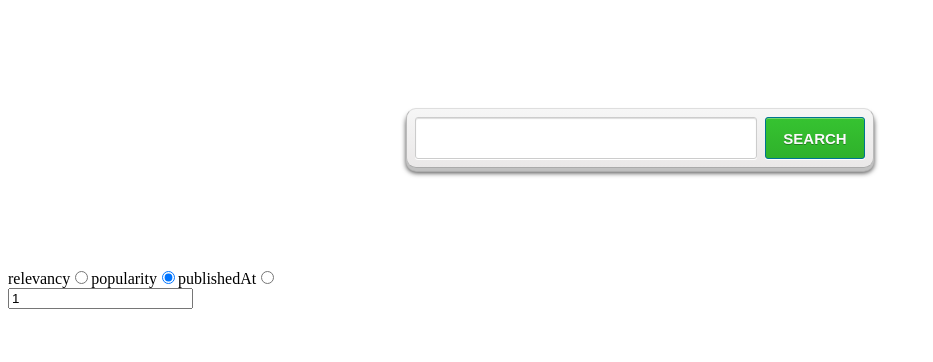
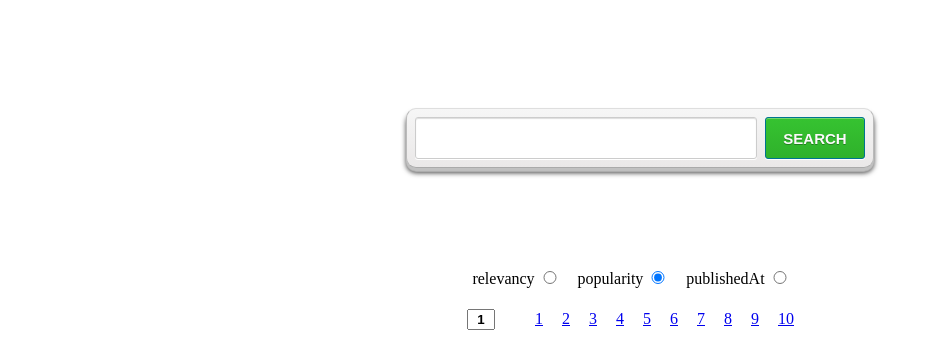
Before and after one commit to PaulRomanov/RS-School-React, a React app in the folder react-api/: page / in a window 1280 px wide. Shown: the top 362 px of the page, without its empty margins (0-933 px from the left). Built offline with nearby package versions, Linux system fonts and the light colour scheme.

Commit message:
feat: add pagination

```diff
--- a/react-api/src/components/pagination/pagination.scss
+++ b/react-api/src/components/pagination/pagination.scss
@@ -0,0 +1,24 @@
+ul{
+  display: flex;
+  justify-content: center;
+}
+
+li {
+  margin: 0 19px 0 0;
+  list-style-type: none;
+}
+
+input {
+  width: 20px;
+  text-align: center;
+  font-weight: bold;
+}
+
+
+
+.pagination-wrapper {
+  display: flex;
+    justify-content: center;
+    align-items: center;
+    margin: 6px 0 0 0;
+}
--- a/react-api/src/components/pagination/pagination.tsx
+++ b/react-api/src/components/pagination/pagination.tsx
@@ -1,8 +1,16 @@
 import React, { ChangeEvent, FC, useEffect, useState } from 'react';
 import { PaginationProps } from '../../type';
+import './pagination.scss';
 
-const Pagination: FC<PaginationProps> = ({ page, onChangePage }) => {
+const Pagination: FC<PaginationProps> = ({ page, onChangePage, pageSize, paginate }) => {
   const [paginPage, setPaginPage] = useState<number | string>('');
+  const pageNumber = [];
+
+  // eslint-disable-next-line no-plusplus
+  for (let i = 1; i <= Math.ceil(100 / pageSize); i++) {
+    pageNumber.push(i);
+    // console.log(pageNumber);
+  }
 
   useEffect(() => {
     setPaginPage(page);
@@ -21,10 +29,23 @@ const Pagination: FC<PaginationProps> = ({ page, onChangePage }) => {
     }
     // const newValue = matchedValue ? +matchedValue[0] : ''
   };
+  // const numPage = 100 / pageSize;
 
   return (
-    <div className="pagination">
-      <input type="text" value={paginPage} onChange={handleChange} />
+    <div className="pagination-wrapper">
+      <div className="pagination">
+        <input type="text" value={paginPage} onChange={handleChange} />
+      </div>
+      {/* <div>{numPage}</div> */}
+      <ul>
+        {pageNumber.map((number) => (
+          <li className="page-item" key={number}>
+            <a href="!#" onClick={() => paginate(number)}>
+              {number}
+            </a>
+          </li>
+        ))}
+      </ul>
     </div>
   );
 };
--- a/react-api/src/components/radioBtn/radioBtn.scss
+++ b/react-api/src/components/radioBtn/radioBtn.scss
@@ -0,0 +1,8 @@
+label {
+  margin: 0 15px 0 0;
+}
+
+.radio-btn-wrapper {
+  display: flex;
+  justify-content: center;
+}
--- a/react-api/src/components/radioBtn/radioBtn.tsx
+++ b/react-api/src/components/radioBtn/radioBtn.tsx
@@ -1,9 +1,10 @@
 import React, { FC } from 'react';
 import { SortProps, SortType } from '../../type';
+import './radioBtn.scss';
 
 const RadioBtn: FC<SortProps> = ({ sortBy, setSortBy }) => {
   return (
-    <div>
+    <div className="radio-btn-wrapper">
       <label htmlFor="maleRadio" className="label-male">
         relevancy
         <input
--- a/react-api/src/components/searchLine/SearchLine.tsx
+++ b/react-api/src/components/searchLine/SearchLine.tsx
@@ -6,7 +6,7 @@ import { GET200_Articles, Props } from '../../type';
 
 const API_KEY = '90b034fec9b24e1cbad655a0092d8e7f';
 
-const SearchLine: FC<Props> = ({ setState, sortBy, page }) => {
+const SearchLine: FC<Props> = ({ setState, sortBy, page, pageSize }) => {
   const [searchValue, setSearchValue] = useState<string>('');
   const [isLoading, setIsLoading] = useState<boolean>(false);
 
@@ -17,12 +17,13 @@ const SearchLine: FC<Props> = ({ setState, sortBy, page }) => {
       const response: AxiosResponse<GET200_Articles> = await axiosInstance.get(
         // `api/json/v1/1/filter.php?i=${searchValue}`,
         // `v2/everything?q=${searchValue}&apiKey=${API_KEY}`,
-        `v2/everything?q=${searchValue}&apiKey=${API_KEY}&sortBy=${sortBy}&pageSize=10&page=${page}`,
+        `v2/everything?q=${searchValue}&apiKey=${API_KEY}&sortBy=${sortBy}&pageSize=${pageSize}&page=${page}`,
       );
 
       // setState(response.data.drinks);
       setState(response.data.articles);
-      // console.log(response.data.drinks);
+
+      // console.log(response.data.articles);
 
       // return response;
     } catch (err: any) {
--- a/react-api/src/pages/MainPage.tsx
+++ b/react-api/src/pages/MainPage.tsx
@@ -10,15 +10,28 @@ const MainPage = () => {
   const [state, setState] = useState<CardType[]>([]);
   const [sortBy, setSortBy] = useState<SortType>(SortType.popularity);
   const [page, setPage] = useState<Number>(1);
+  const [pageSize] = useState<Number>(10);
+  const [pageArr] = useState([]);
+
+  // const lastPage: number = page * pageSize;
+  // const firstPage = lastPage - pageSize;
+  // const currentPage = pageArr.slice(firstPage, lastPage);
+  const paginate = (pageNumber) => setPage(pageNumber);
 
   return (
     <div className="page-wrap">
-      <SearchLine setState={setState} sortBy={sortBy} page={page} />
+      <SearchLine setState={setState} sortBy={sortBy} page={page} pageSize={pageSize} />
       <RadioBtn setSortBy={setSortBy} sortBy={sortBy} />
       {state.map((itemElement, index) => {
         return <Card key={index.toString()} itemElement={itemElement} />;
       })}
-      <Pagination page={page} onChangePage={(pageFromInput: number) => setPage(pageFromInput)} />
+      <Pagination
+        page={page}
+        pageSize={pageSize}
+        totalPages={pageArr.length}
+        onChangePage={(pageFromInput: number) => setPage(pageFromInput)}
+        paginate={paginate}
+      />
     </div>
   );
 };
--- a/react-api/src/type.ts
+++ b/react-api/src/type.ts
@@ -14,6 +14,8 @@ export type Props = {
   setState: React.Dispatch<React.SetStateAction<CardType[]>>;
   sortBy: SortType;
   page: number;
+  pageSize: number;
+  totalPages: number;
 };
 
 // eslint-disable-next-line @typescript-eslint/naming-convention
@@ -33,6 +35,10 @@ export interface SortProps {
 }
 
 export interface PaginationProps {
+  pageSize: number;
+  paginate: (pageNumber: number) => void;
+  pageNumber: [];
+  // totalPages: 100;
   page: number;
   onChangePage: (pageFromInput: number) => void;
 }
```
